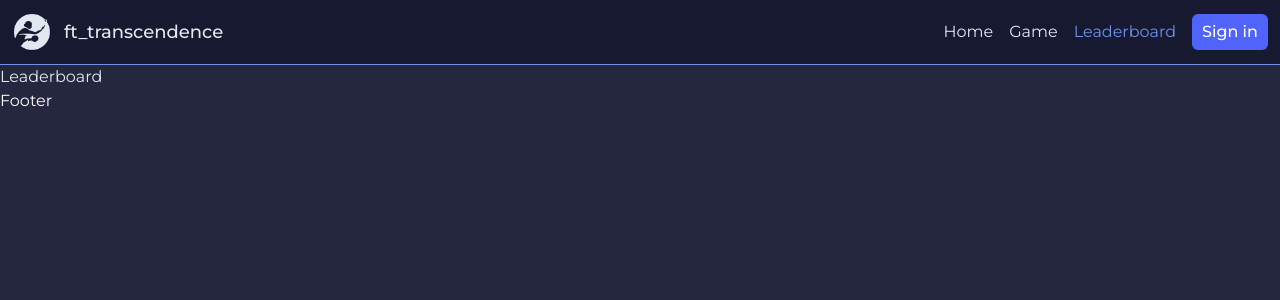
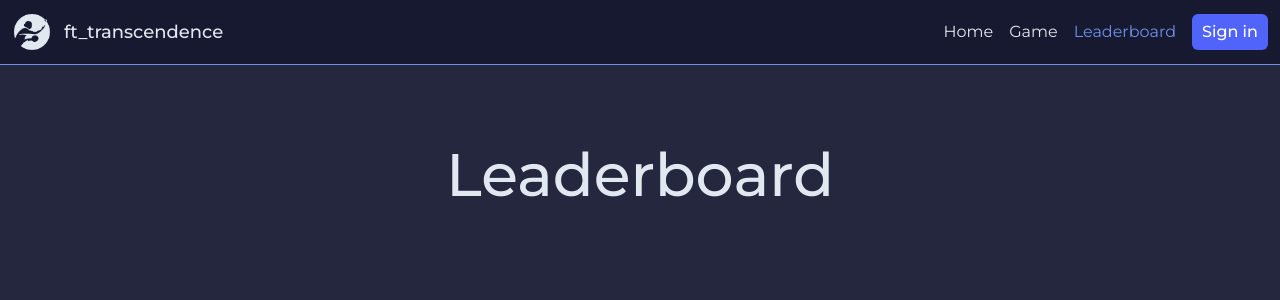
Before and after one commit to fluchtens/42-ft_transcendence, a React (Vite) app in the folder frontend/: page /leaderboard in a window 1280 px wide. Shown: the top 300 px of the page. Built offline with nearby package versions, Linux system fonts and the light colour scheme.

Commit message:
add h1 text to see current components

```diff
--- a/frontend/src/components/Layout/Footer.tsx
+++ b/frontend/src/components/Layout/Footer.tsx
@@ -1,8 +1,8 @@
 function Footer() {
 	return (
 		<>
-			<footer className="text-white">
-				<h1>Footer</h1>
+			<footer>
+				{/* <h1>Footer</h1> */}
 			</footer>
 		</>
 	)
--- a/frontend/src/pages/Error.tsx
+++ b/frontend/src/pages/Error.tsx
@@ -1,7 +1,7 @@
 function Error() {
 	return (
-		<div className="text-white">
-			<h1>Error</h1>
+		<div className="py-20 flex items-center justify-center">
+			<h1 className="text-6xl font-medium">Error</h1>
 		</div>
 	)
 }
--- a/frontend/src/pages/Game.tsx
+++ b/frontend/src/pages/Game.tsx
@@ -1,7 +1,7 @@
 function Game() {
 	return (
-		<div>
-			<h1>Game</h1>
+		<div className="py-20 flex items-center justify-center">
+			<h1 className="text-6xl font-medium">Game</h1>
 		</div>
 	)
 }
--- a/frontend/src/pages/Home.tsx
+++ b/frontend/src/pages/Home.tsx
@@ -1,7 +1,7 @@
 function Home() {
 	return (
-		<div className="text-white">
-			<h1>Home</h1>
+		<div className="py-20 flex items-center justify-center">
+			<h1 className="text-6xl font-medium">Home</h1>
 		</div>
 	)
 }
--- a/frontend/src/pages/Leaderboard.tsx
+++ b/frontend/src/pages/Leaderboard.tsx
@@ -1,7 +1,7 @@
 function Leaderboard() {
 	return (
-		<div>
-			<h1>Leaderboard</h1>
+		<div className="py-20 flex items-center justify-center">
+			<h1 className="text-6xl font-medium">Leaderboard</h1>
 		</div>
 	)
 }
--- a/frontend/src/pages/Login.tsx
+++ b/frontend/src/pages/Login.tsx
@@ -1,7 +1,7 @@
 function Login() {
 	return (
-		<div className="text-white">
-			<h1>Login</h1>
+		<div className="py-20 flex items-center justify-center">
+			<h1 className="text-6xl font-medium">Login</h1>
 		</div>
 	)
 }
```
